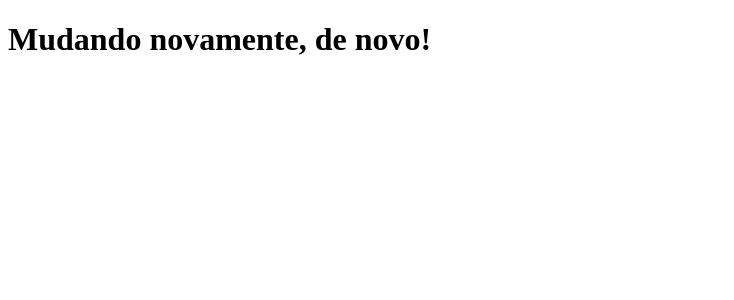
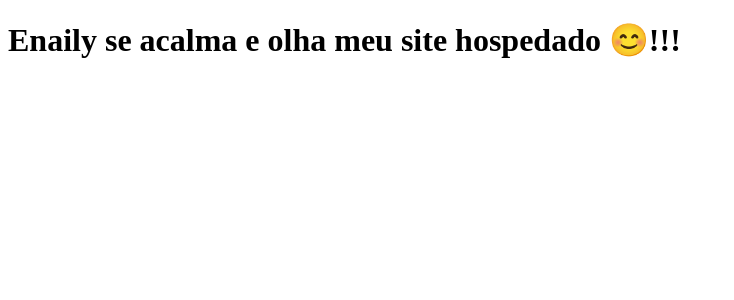
Before and after one commit to LeonardoSoleira2/clone-tabnews, a Next.js app: page / in a window 1280 px wide. Shown: the top 300 px of the page, without its empty margins (0-734 px from the left). Built offline with nearby package versions, Linux system fonts and the light colour scheme.

Commit message:
modificando frase

```diff
--- a/pages/index.js
+++ b/pages/index.js
@@ -1,4 +1,4 @@
 function Home(){
-    return <h1>Mudando novamente, de novo!</h1>
+    return <h1>Enaily se acalma e olha meu site hospedado 😊!!!</h1>
 }
 export default Home
```
